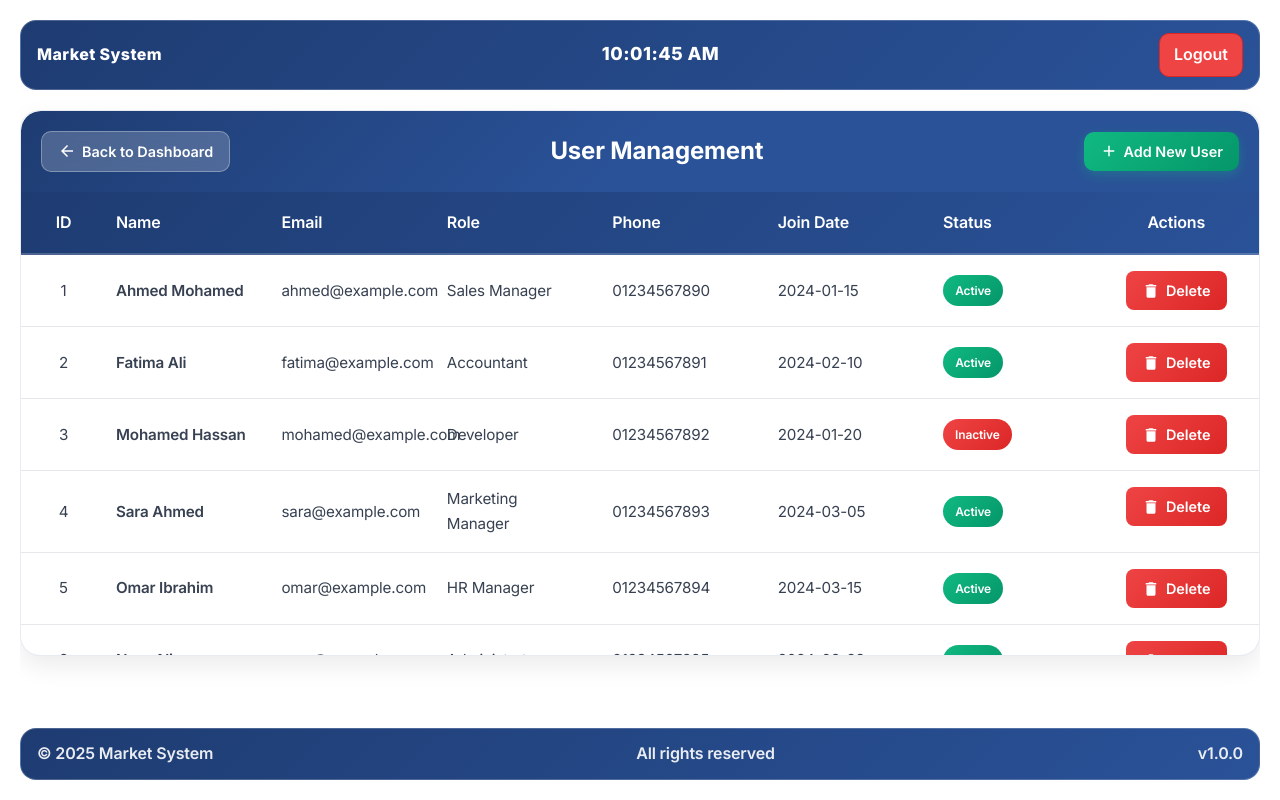
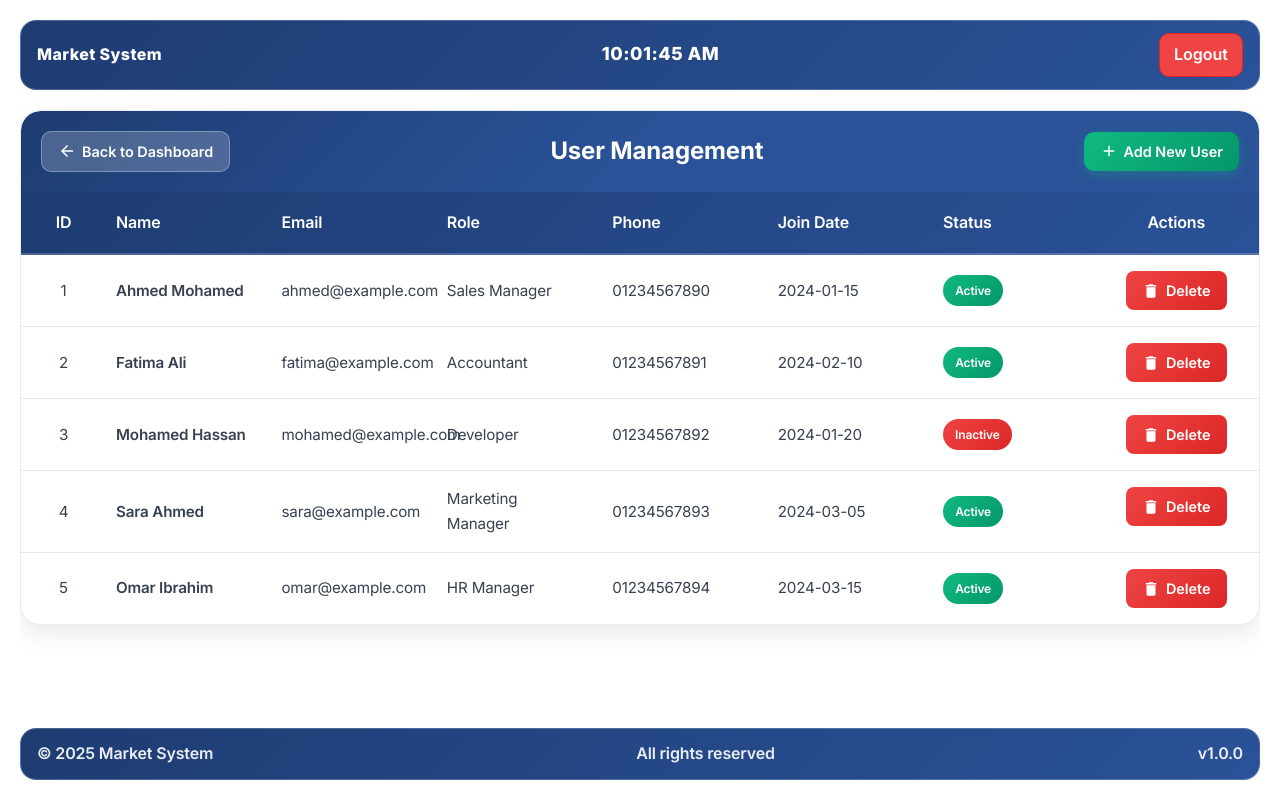
Before and after one commit to Ramiclovis/market-system, a React (Vite) app: page /users in a window 1280 px wide. Built offline with nearby package versions, Linux system fonts and the light colour scheme.

Commit message:
Implement category validation in CategoriesTable for adding subcategories and update input fields for better clarity. Remove unused user data from UsersTable.

```diff
--- a/src/pages/categories/CategoriesTable.jsx
+++ b/src/pages/categories/CategoriesTable.jsx
@@ -97,6 +97,34 @@ function CategoriesTable() {
 
   const handleSubmit = (e) => {
     e.preventDefault();
+
+    // Get main categories (categories without parent)
+    const mainCategories = categories.filter(c => !c.parentId);
+
+    // Validation: Cannot add sub category if no main categories exist
+    if (!isEditMode && newCategory.parentId && mainCategories.length === 0) {
+      Swal.fire({
+        title: 'Error!',
+        text: 'You must add a Main Category first before adding Sub Categories!',
+        icon: 'error',
+        confirmButtonColor: '#ef4444'
+      });
+      return;
+    }
+
+    // Validation: Check if parent ID exists when adding sub category
+    if (newCategory.parentId) {
+      const parentExists = categories.some(c => c.id.toString() === newCategory.parentId.toString());
+      if (!parentExists) {
+        Swal.fire({
+          title: 'Error!',
+          text: 'The specified Parent Category does not exist!',
+          icon: 'error',
+          confirmButtonColor: '#ef4444'
+        });
+        return;
+      }
+    }
 
     if (isEditMode) {
       setCategories(prev => prev.map(c => c.id === selectedCategory.id ? {
@@ -253,7 +281,7 @@ function CategoriesTable() {
                     <svg viewBox="0 0 24 24" fill="currentColor">
                       <path d="M20 2H4c-1.1 0-2 .9-2 2v16c0 1.1.9 2 2 2h16c1.1 0 2-.9 2-2V4c0-1.1-.9-2-2-2zM7 17h10v-2H7v2zm0-4h10v-2H7v2zm0-6v2h10V7H7z"/>
                     </svg>
-                    <span>Description</span>
+                    <span>Description (Optional)</span>
                   </label>
                   <input
                     type="text"
@@ -261,8 +289,7 @@ function CategoriesTable() {
                     name="description"
                     value={newCategory.description}
                     onChange={handleInputChange}
-                    placeholder="Enter description"
-                    required
+                    placeholder="Enter description (optional)"
                   />
                 </div>
 
@@ -271,16 +298,29 @@ function CategoriesTable() {
                     <svg viewBox="0 0 24 24" fill="currentColor">
                       <path d="M20 6h-4V4c0-1.11-.89-2-2-2h-4c-1.11 0-2 .89-2 2v2H4c-1.11 0-1.99.89-1.99 2L2 19c0 1.11.89 2 2 2h16c1.11 0 2-.89 2-2V8c0-1.11-.89-2-2-2zm-6 0h-4V4h4v2z"/>
                     </svg>
-                    <span>Parent ID</span>
+                    <span>Parent Category (Optional - For Sub Categories)</span>
                   </label>
-                  <input
-                    type="text"
+                  <select
                     id="parentId"
                     name="parentId"
                     value={newCategory.parentId}
                     onChange={handleInputChange}
-                    placeholder="Optional: parent category ID"
-                  />
+                  >
+                    <option value="">None (This is a Main Category)</option>
+                    {categories
+                      .filter(c => !c.parentId && (!isEditMode || c.id !== selectedCategory?.id))
+                      .map(c => (
+                        <option key={c.id} value={c.id}>
+                          {c.name} (ID: {c.id})
+                        </option>
+                      ))
+                    }
+                  </select>
+                  {categories.filter(c => !c.parentId).length === 0 && !isEditMode && (
+                    <small style={{ color: '#ef4444', fontSize: '0.875rem', marginTop: '0.25rem', display: 'block' }}>
+                      ⚠️ No Main Categories available. Add a Main Category first!
+                    </small>
+                  )}
                 </div>
 
                 <div className="form-group">
--- a/src/pages/users/UsersTable.jsx
+++ b/src/pages/users/UsersTable.jsx
@@ -66,42 +66,8 @@ function UsersTable() {
       joinDate: "2024-03-15",
       phone: "01234567894"
     },
-    {
-      id: 6,
-      name: "Nora Ali",
-      email: "nora@example.com",
-      role: "Administrator",
-      status: "Active",
-      joinDate: "2024-02-28",
-      phone: "01234567895"
-    },
-    {
-      id: 7,
-      name: "Khaled Hassan",
-      email: "khaled@example.com",
-      role: "Developer",
-      status: "Active",
-      joinDate: "2024-03-20",
-      phone: "01234567896"
-    },
-    {
-      id: 8,
-      name: "Layla Mohamed",
-      email: "layla@example.com",
-      role: "Sales Manager",
-      status: "Inactive",
-      joinDate: "2024-01-10",
-      phone: "01234567897"
-    },
-    {
-      id: 9,
-      name: "Youssef Ahmed",
-      email: "youssef@example.com",
-      role: "Accountant",
-      status: "Active",
-      joinDate: "2024-03-25",
-      phone: "01234567898"
-    }
+
+
   ]);
 
   const handleBack = () => {
```
